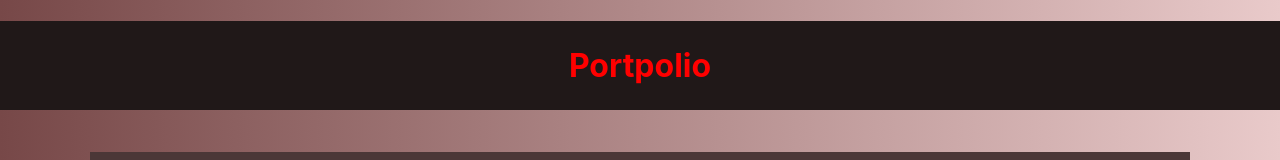
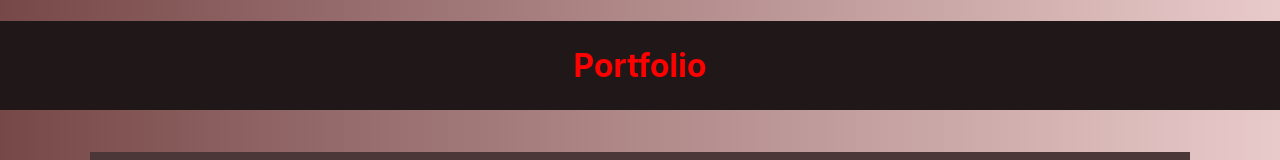
Before and after one commit to sakthivel96/Test-React-Task, a React (Create React App) app: page / in a window 1280 px wide. Shown: the top 160 px of the page. Built offline with nearby package versions, Linux system fonts and the light colour scheme.

Commit message:
portfolio 3

```diff
--- a/src/App.js
+++ b/src/App.js
@@ -2,10 +2,10 @@
 import './App.css';
 
 
-import Portpolio from './OtherComponents/Portpolio'
+import Portfolio from './OtherComponents/Portfolio'
 
 function App() {
-  return <Portpolio/>
+  return <Portfolio/>
 }
 
 export default App;
--- a/src/OtherComponents/Portpolio.js
+++ b/src/OtherComponents/Portfolio.js
@@ -5,11 +5,11 @@ import Info from "./Info";
 import PortfolioInfo from "./PortfolioInfo";
 
 
-const Portpolio = () => {
+const Portfolio = () => {
   return (
     <div>
       <div className="main-heading">
-        <h1>Portpolio</h1>
+        <h1>Portfolio</h1>
         <br />
         <Avatar />
       </div>
@@ -19,4 +19,4 @@ const Portpolio = () => {
   );
 };
 
-export default Portpolio;
+export default Portfolio;
```
